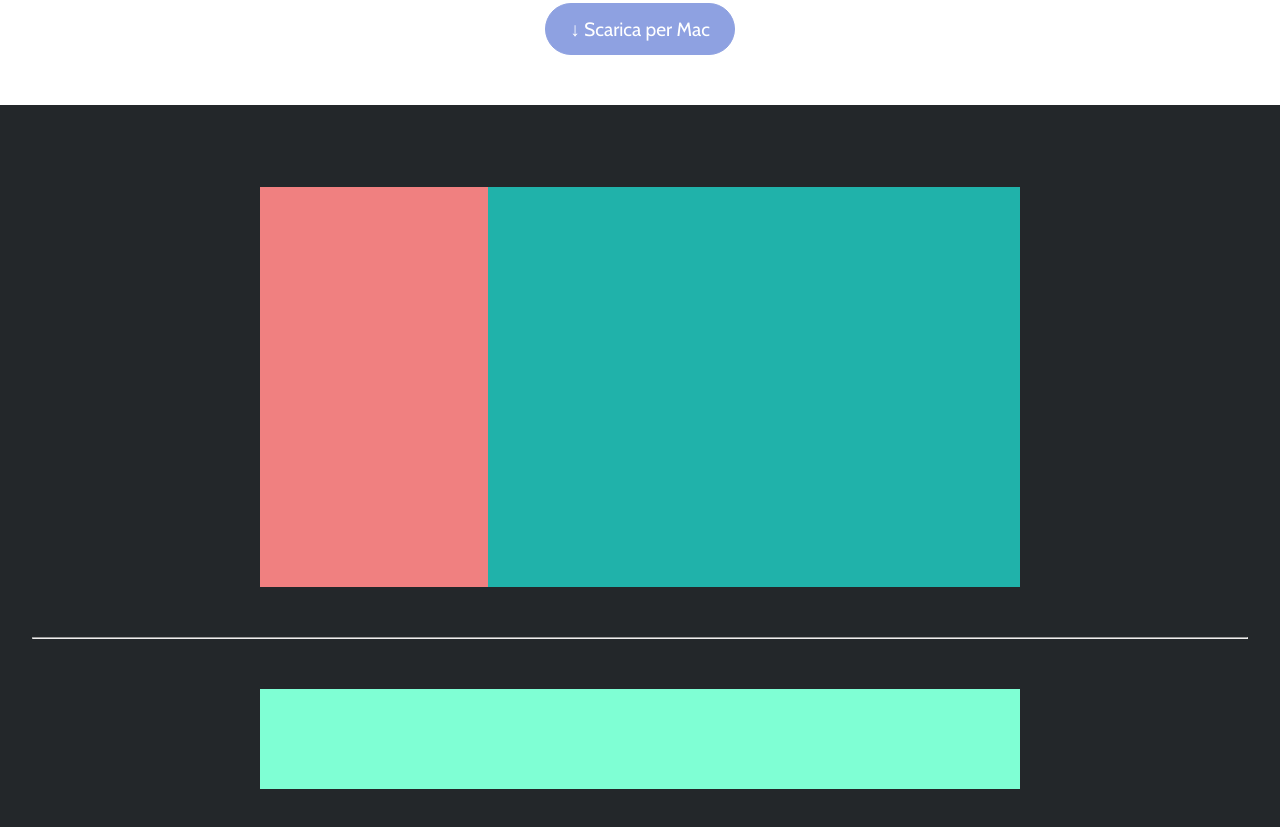
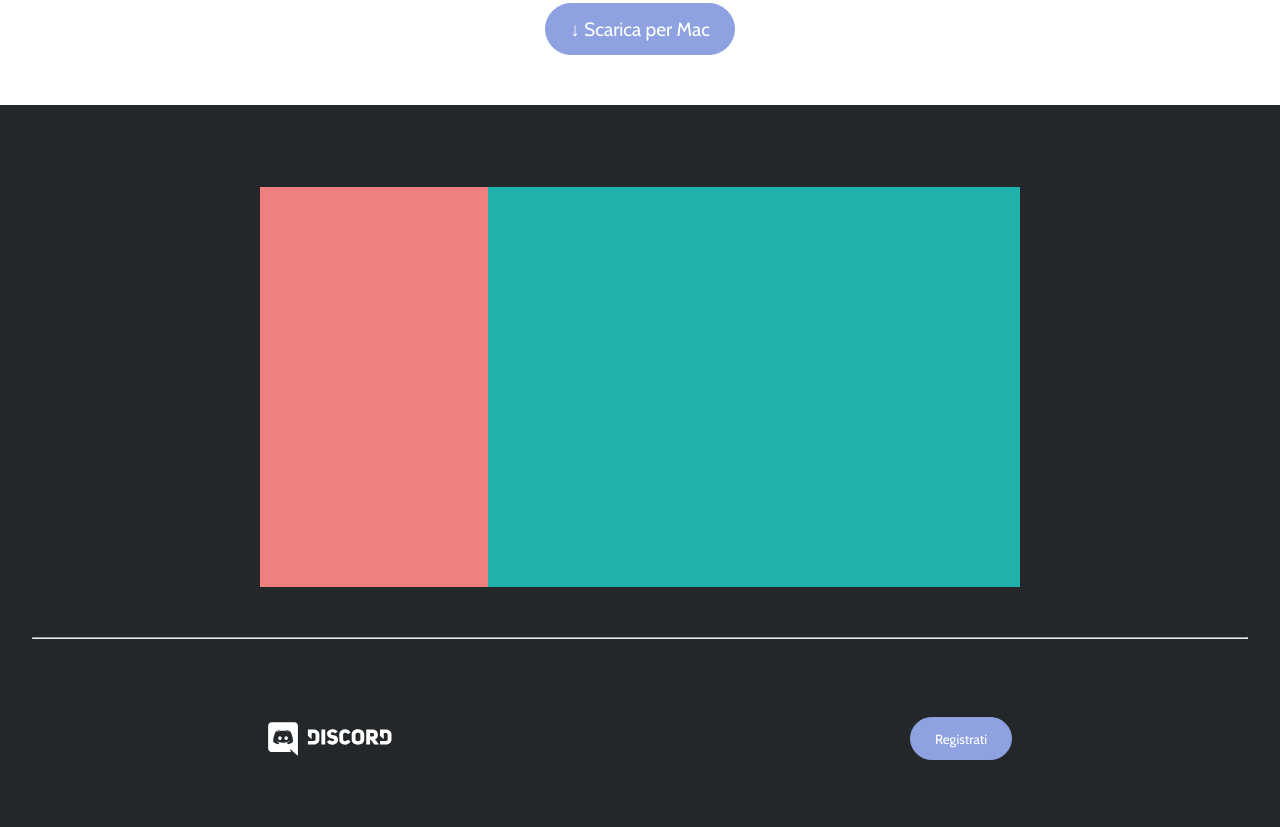
Before and after one commit to ManuelBravaccini/htmlcss-discord, a plain HTML site: page index.html in a window 1280 px wide. Shown: the part 3451-4278 px from the top of the page. Drawn offline with nearby package versions, Linux system fonts and the light colour scheme.

Commit message:
Footer-bottom completed

```diff
--- a/index.html
+++ b/index.html
@@ -103,8 +103,12 @@
         </section>
         <hr>
         <section class="footer-bottom container flex-centered">
-
-
+            <div class="footer-logo flex-centered">
+                <img src="img/logo.svg" alt="Discord Logo" class="logo">
+            </div>
+            <div class="footer-button flex-centered">
+                <button id="register">Registrati</button>
+            </div>
         </section>
     </footer>
 </body>
--- a/style.css
+++ b/style.css
@@ -158,13 +158,17 @@ footer hr{
 
 footer section.footer-bottom{
     height: 100px;
-    background-color: #7fffd4;
     justify-content: space-between;
 }
 
 footer .footer-logo,
 footer .footer-button{
-    background-color: rgb(246, 136, 154);
     padding: .5rem;
     font-size: 1.25rem;
 }
+
+button#register{
+    background-color: #8ea1e1;;
+    border: 1px solid #8ea1e1;
+    color: white;
+}
```
